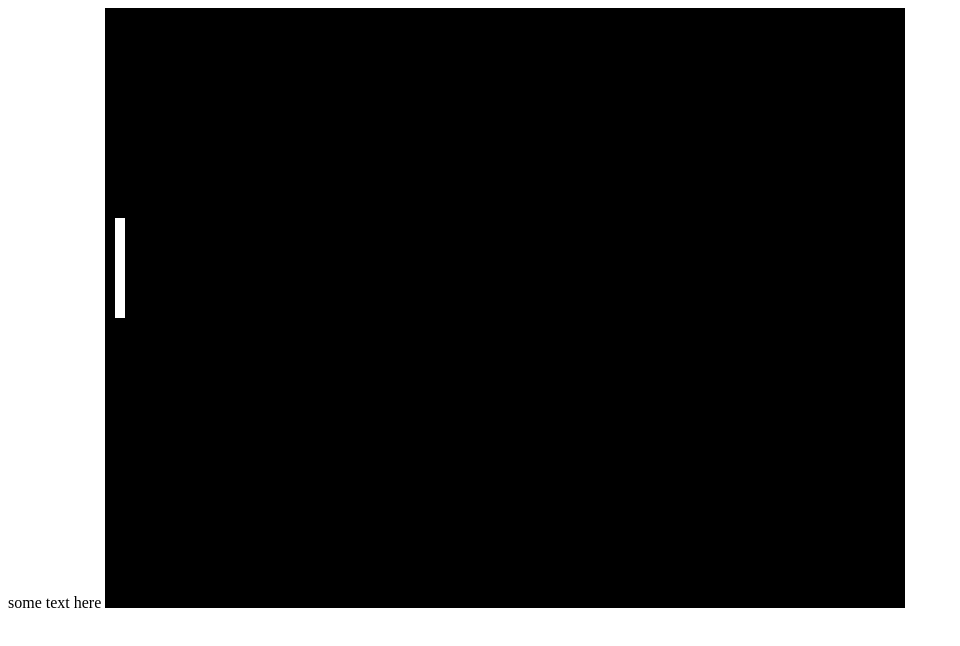
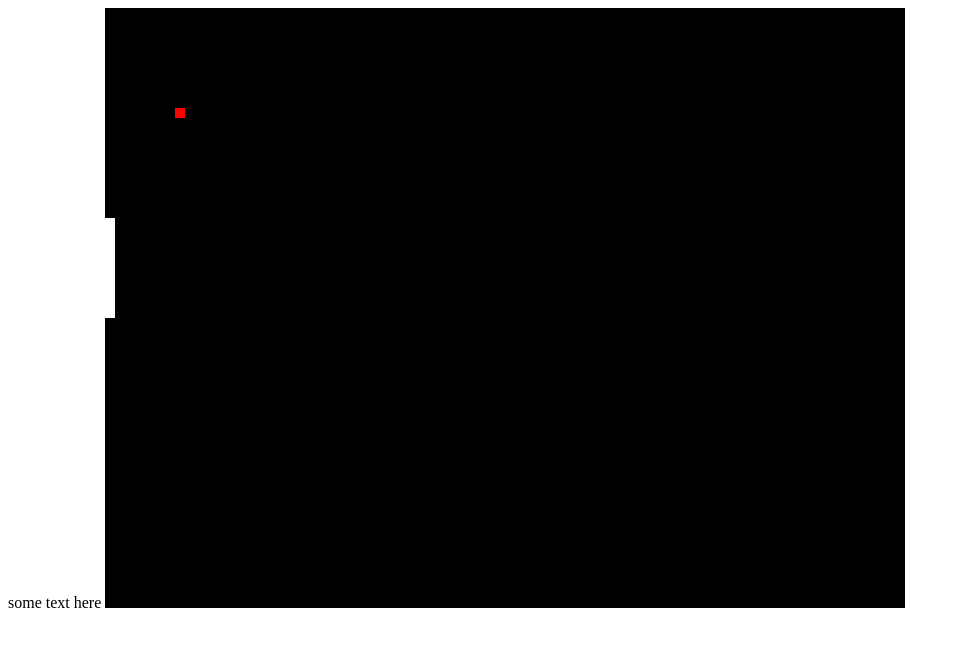
Before and after one commit to ripa1995/js-game, a plain HTML site: page game.html in a window 1280 px wide. Shown: the whole page, without its empty margins (0-960 px from the left). Drawn offline with Linux system fonts and the light colour scheme.

Commit message:
feat: bouncing ball

```diff
--- a/game.html
+++ b/game.html
@@ -5,6 +5,7 @@
         var canvas;
         var canvasContext;
         var ballX = 50;
+        var ballSpeedX = 10;
 
         window.onload = function() {
             canvas = document.getElementById("gameCanvas");
@@ -17,16 +18,21 @@
         }
 
         function moveEverything() {
-            ballX = ballX + 5
+            ballX = ballX + ballSpeedX
+            if (ballX > canvas.width || ballX < 0) {
+                ballSpeedX = -ballSpeedX
+            }
         }
 
         function drawEverything() {
-            canvasContext.fillStyle = "black";
-            canvasContext.fillRect(0,0,canvas.width,canvas.height)
-            canvasContext.fillStyle = "white";
-            canvasContext.fillRect(10,210,10,100)
-            canvasContext.fillStyle = "red";
-            canvasContext.fillRect(ballX,100,10,10)
+            colorRect(0,0,canvas.width, canvas.height,"black");
+            colorRect(0,210,10, 100,"white");
+            colorRect(ballX,100,10, 10,"red");
+        }
+
+        function colorRect(leftX, topY, width, height, drawColor) {
+            canvasContext.fillStyle = drawColor;
+            canvasContext.fillRect(leftX,topY,width,height)
         }
     </script>
 </html>
```
